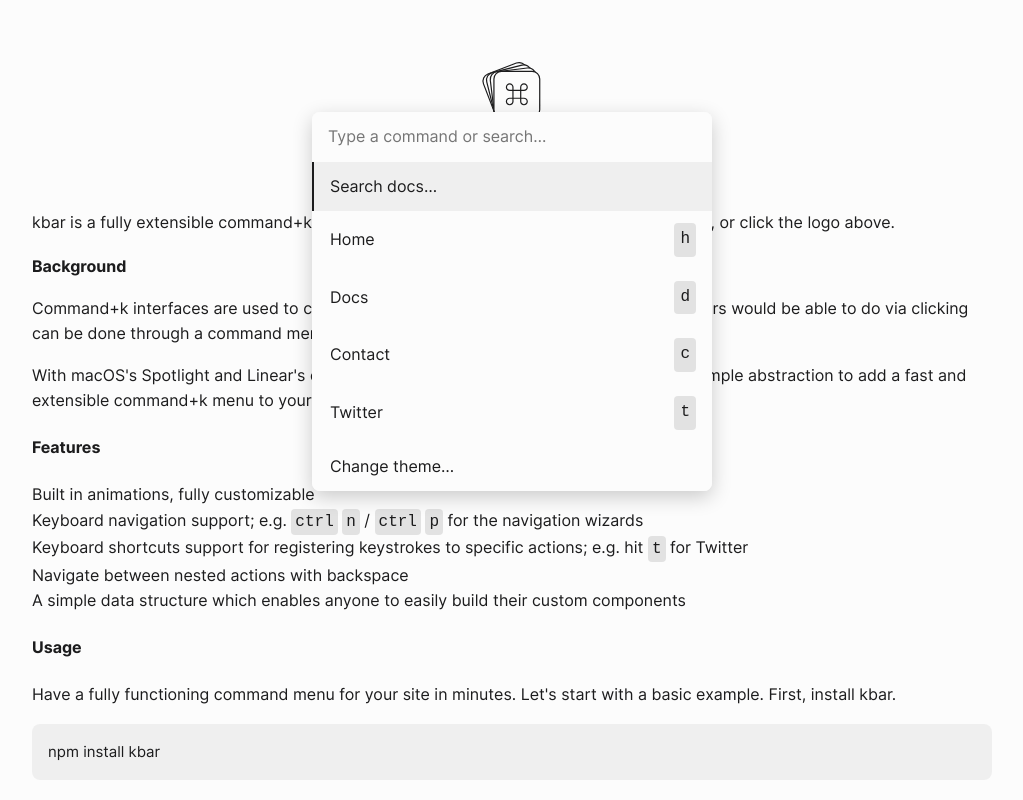
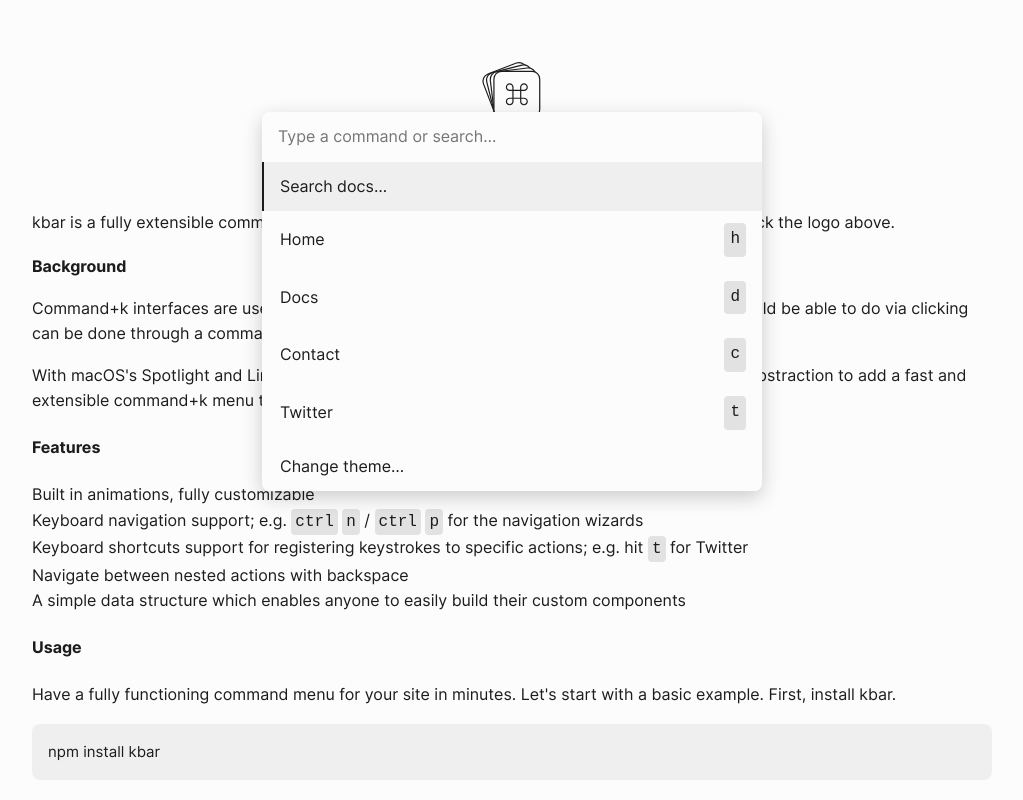
Before and after one commit to timc1/kbar, a React (Create React App) app in the folder example/: page / in a window 1280 px wide. Both pictures are taken after a click on the button 640 px from the left and 90 px from the top of the page. Shown: the top 800 px of the page, without its empty margins (128-1151 px from the left). Built offline with nearby package versions, Linux system fonts and the light colour scheme; the HTML template or start-up script is replaced by a standard one.

Commit message:
feat: rework components to better support styling

```diff
--- a/example/src/App.tsx
+++ b/example/src/App.tsx
@@ -1,15 +1,17 @@
 import "./index.scss";
 import * as React from "react";
-import { KBarContent } from "../../src/KBarContent";
+import { KBarAnimator } from "../../src/KBarAnimator";
 import { KBarProvider } from "../../src/KBarContextProvider";
 import KBarResults from "../../src/KBarResults";
+import KBarContent from "../../src/KBarContent";
+import KBarPositioner from "../../src/KBarPositioner";
 import KBarSearch from "../../src/KBarSearch";
 import { Switch, Route, useHistory } from "react-router-dom";
 import Layout from "./Layout";
 import Home from "./Home";
 import Docs from "./Docs";
 
-const searchStyles = {
+const searchStyle = {
   padding: "12px 16px",
   fontSize: "16px",
   width: "100%",
@@ -18,6 +20,21 @@
   border: "none",
   background: "var(--background)",
   color: "var(--foreground)",
+};
+
+const resultsStyle = {
+  maxHeight: 400,
+  overflow: "auto",
+};
+
+const animatorStyle = {
+  maxWidth: "500px",
+  width: "100%",
+  background: "var(--background)",
+  color: "var(--foreground)",
+  borderRadius: "8px",
+  overflow: "hidden",
+  boxShadow: "var(--shadow)",
 };
 
 const App = () => {
@@ -116,30 +133,24 @@
         animations: {
           enterMs: 200,
           exitMs: 100,
-          maxContentHeight: 400,
         },
       }}
     >
-      <KBarContent
-        contentStyle={{
-          maxWidth: "400px",
-          width: "100%",
-          background: "var(--background)",
-          color: "var(--foreground)",
-          borderRadius: "8px",
-          overflow: "hidden",
-          boxShadow: "var(--shadow)",
-        }}
-      >
+      <KBarContent>
+        <KBarPositioner>
+          <KBarAnimator style={animatorStyle}>
             <KBarSearch
-          style={searchStyles}
+              style={searchStyle}
               placeholder="Type a command or search…"
             />
             <KBarResults
+              style={resultsStyle}
               onRender={(action, handlers, state) => (
                 <Render action={action} handlers={handlers} state={state} />
               )}
             />
+          </KBarAnimator>
+        </KBarPositioner>
       </KBarContent>
       <Layout>
         <Switch>
--- /dev/null
+++ b/src/KBarAnimator.tsx
@@ -0,0 +1,119 @@
+import * as React from "react";
+import { useOuterClick } from "./utils";
+import { VisualState } from "./types";
+import useKBar from "./useKBar";
+
+interface KBarAnimatorProps {
+  style?: React.CSSProperties;
+  className?: string;
+}
+
+const animationKeyframes = [
+  {
+    opacity: 0,
+    transform: "scale(0.95)",
+  },
+  { opacity: 0.75, transform: "scale(1.02)" },
+  { opacity: 1, transform: "scale(1)" },
+];
+
+export const KBarAnimator: React.FC<KBarAnimatorProps> = ({
+  children,
+  style,
+  className,
+}) => {
+  const { visualState } = useKBar((state) => ({
+    visualState: state.visualState,
+  }));
+
+  const outerRef = React.useRef<HTMLDivElement>(null);
+  const innerRef = React.useRef<HTMLDivElement>(null);
+
+  const { options, query } = useKBar();
+
+  const enterMs = options?.animations?.enterMs || 0;
+  const exitMs = options?.animations?.exitMs || 0;
+
+  // Show/hide animation
+  React.useEffect(() => {
+    if (visualState === VisualState.showing) {
+      return;
+    }
+
+    const duration = visualState === VisualState.animatingIn ? enterMs : exitMs;
+
+    const element = outerRef.current;
+
+    element?.animate(animationKeyframes, {
+      duration,
+      easing:
+        // TODO: expose easing in options
+        visualState === VisualState.animatingOut ? "ease-in" : "ease-out",
+      direction:
+        visualState === VisualState.animatingOut ? "reverse" : "normal",
+      fill: "forwards",
+    });
+  }, [options, visualState, enterMs, exitMs]);
+
+  const previousHeight = React.useRef<number>();
+  // Height animation
+  React.useEffect(() => {
+    // Only animate if we're actually showing
+    if (visualState === VisualState.showing) {
+      const outer = outerRef.current;
+      const inner = innerRef.current;
+
+      if (!outer || !inner) {
+        return;
+      }
+
+      const ro = new ResizeObserver((entries) => {
+        for (let entry of entries) {
+          const cr = entry.contentRect;
+
+          if (!previousHeight.current) {
+            previousHeight.current = cr.height;
+          }
+
+          outer.animate(
+            [
+              {
+                height: `${previousHeight.current}px`,
+              },
+              {
+                height: `${cr.height}px`,
+              },
+            ],
+            {
+              duration: enterMs / 2,
+              // TODO: expose configs here
+              easing: "ease-out",
+              fill: "forwards",
+            }
+          );
+          previousHeight.current = cr.height;
+        }
+      });
+
+      ro.observe(inner);
+      return () => {
+        ro.unobserve(inner);
+      };
+    }
+  }, [visualState, options, enterMs, exitMs]);
+
+  useOuterClick(outerRef, () => {
+    query.setVisualState(VisualState.animatingOut);
+  });
+
+  return (
+    // TODO: improve here; no need for spreading
+    <div
+      ref={outerRef}
+      style={{ ...animationKeyframes[0], ...style }}
+      className={className}
+    >
+      <div ref={innerRef}>{children}</div>
+    </div>
+  );
+};
--- a/src/KBarContent.tsx
+++ b/src/KBarContent.tsx
@@ -1,149 +1,20 @@
 import Portal from "@reach/portal";
 import * as React from "react";
-import { useOuterClick } from "./utils";
 import { VisualState } from "./types";
 import useKBar from "./useKBar";
 
-interface KBarContentProps {
+interface Props {
   children: React.ReactNode;
-  backgroundStyle?: React.CSSProperties;
-  contentStyle?: React.CSSProperties;
 }
 
-export const KBarContent = (props: KBarContentProps) => {
-  const { visualState } = useKBar((state) => ({
-    visualState: state.visualState,
+export default function KBarContent(props: Props) {
+  const { showing } = useKBar((state) => ({
+    showing: state.visualState !== VisualState.hidden,
   }));
 
-  if (visualState === VisualState.hidden) {
+  if (!showing) {
     return null;
   }
 
-  return (
-    <Portal>
-      <Animator visualState={visualState} {...props} />
-    </Portal>
-  );
-};
-
-const animationKeyframes = [
-  {
-    opacity: 0,
-    transform: "scale(0.95)",
-  },
-  { opacity: 0.75, transform: "scale(1.02)" },
-  { opacity: 1, transform: "scale(1)" },
-];
-
-const backgroundStyle: React.CSSProperties = {
-  position: "fixed",
-  display: "flex",
-  alignItems: "flex-start",
-  justifyContent: "center",
-  width: "100%",
-  inset: "0px",
-  padding: "14vh 16px 16px",
-  boxSizing: "border-box",
-};
-
-const contentStyle: React.CSSProperties = {
-  width: "min-content",
-  ...animationKeyframes[0],
-};
-
-const Animator: React.FC<
-  {
-    visualState: Omit<VisualState, "hidden">;
-  } & KBarContentProps
-> = (props) => {
-  const outerRef = React.useRef<HTMLDivElement>(null);
-  const innerRef = React.useRef<HTMLDivElement>(null);
-
-  const { options, query } = useKBar();
-
-  // Show/hide animation
-  React.useEffect(() => {
-    if (props.visualState === VisualState.showing) {
-      return;
-    }
-
-    const duration =
-      props.visualState === VisualState.animatingIn
-        ? options?.animations?.enterMs || 0
-        : options?.animations?.exitMs || 0;
-
-    const element = outerRef.current;
-
-    element?.animate(animationKeyframes, {
-      duration,
-      easing:
-        // TODO: expose easing in options
-        props.visualState === VisualState.animatingOut ? "ease-in" : "ease-out",
-      direction:
-        props.visualState === VisualState.animatingOut ? "reverse" : "normal",
-      fill: "forwards",
-    });
-  }, [options, props.visualState]);
-
-  const previousHeight = React.useRef<number>();
-  // Height animation
-  React.useEffect(() => {
-    // Only animate if we're actually showing
-    if (props.visualState === VisualState.showing) {
-      const outer = outerRef.current;
-      const inner = innerRef.current;
-
-      if (!outer || !inner) {
-        return;
-      }
-
-      const ro = new ResizeObserver((entries) => {
-        for (let entry of entries) {
-          const cr = entry.contentRect;
-
-          if (!previousHeight.current) {
-            previousHeight.current = cr.height;
-          }
-
-          outer.animate(
-            [
-              {
-                height: `${previousHeight.current}px`,
-              },
-              {
-                height: `${cr.height}px`,
-              },
-            ],
-            {
-              duration: options?.animations?.enterMs
-                ? options.animations.enterMs / 2
-                : 0,
-              // TODO: expose configs here
-              easing: "ease-out",
-              fill: "forwards",
-            }
-          );
-          previousHeight.current = cr.height;
-        }
-      });
-
-      ro.observe(inner);
-      return () => {
-        ro.unobserve(inner);
-      };
-    }
-  }, [props.visualState, options]);
-
-  useOuterClick(outerRef, () => {
-    query.setVisualState(VisualState.animatingOut);
-  });
-
-  return (
-    // TODO: improve here; no need for spreading
-    <div style={{ ...backgroundStyle, ...props.backgroundStyle }}>
-      <div ref={outerRef} style={{ ...contentStyle, ...props.contentStyle }}>
-        <div ref={innerRef}>{props.children}</div>
-      </div>
-    </div>
-  );
-};
+  return <Portal>{props.children}</Portal>;
+}
--- /dev/null
+++ b/src/KBarPositioner.tsx
@@ -0,0 +1,24 @@
+import * as React from "react";
+
+interface Props {
+  children: React.ReactNode;
+  className?: string;
+}
+
+const defaultStyle: React.CSSProperties = {
+  position: "fixed",
+  display: "flex",
+  alignItems: "flex-start",
+  justifyContent: "center",
+  width: "100%",
+  inset: "0px",
+  padding: "14vh 16px 16px",
+};
+
+export default function KBarPositioner(props: Props) {
+  return (
+    <div style={defaultStyle} {...props}>
+      {props.children}
+    </div>
+  );
+}
--- a/src/KBarResults.tsx
+++ b/src/KBarResults.tsx
@@ -125,12 +125,7 @@
   }, [filteredList.length, search]);
 
   return (
-    <div
-      style={{
-        maxHeight: options?.animations?.maxContentHeight || 400,
-        overflow: "auto",
-      }}
-    >
+    <div className={props.className} style={props.style}>
       {matches.length
         ? matches.map((action, index) => {
             const handlers: ResultHandlers = {
--- a/src/types.ts
+++ b/src/types.ts
@@ -14,10 +14,9 @@
 export type ActionTree = Record<string, Action>;
 
 export interface KBarOptions {
-  animations: {
+  animations?: {
     enterMs?: number;
     exitMs?: number;
-    maxContentHeight?: number;
   };
 }
 
@@ -48,7 +47,7 @@
     collector: <C>(state: KBarState) => C,
     cb: <C>(collected: C) => void
   ) => void;
-  options: any;
+  options: KBarOptions;
 }
 
 export enum VisualState {
@@ -70,6 +69,8 @@
 }
 
 export interface KBarResultsProps {
+  style?: React.CSSProperties;
+  className?: string;
   onRender?: (
     action: Action,
     handlers: ResultHandlers,
--- a/src/useKBar.tsx
+++ b/src/useKBar.tsx
@@ -1,10 +1,10 @@
 import * as React from "react";
 import { KBarContext } from "./KBarContextProvider";
-import type { KBarQuery, KBarState } from "./types";
+import type { KBarQuery, KBarState, KBarOptions } from "./types";
 
 interface BaseKBarReturnType {
   query: KBarQuery;
-  options: any;
+  options: KBarOptions;
 }
 
 type useKBarReturnType<S = null> = S extends null
--- a/src/useStore.tsx
+++ b/src/useStore.tsx
@@ -6,6 +6,7 @@
   ActionTree,
   KBarProviderProps,
   KBarState,
+  KBarOptions,
   VisualState,
 } from "./types";
 
@@ -40,7 +41,7 @@
     publisher.notify();
   }, [state]);
 
-  const optionsRef = React.useRef(props.options || {});
+  const optionsRef = React.useRef((props.options || {}) as KBarOptions);
 
   const registerActions = React.useCallback((actions: Action[]) => {
     const actionsByKey: ActionTree = actions.reduce((acc, curr) => {
```
Also changed, not shown: src/index.tsx (+11 -2 lines). Lines whose indentation alone changed are shown as unchanged.
